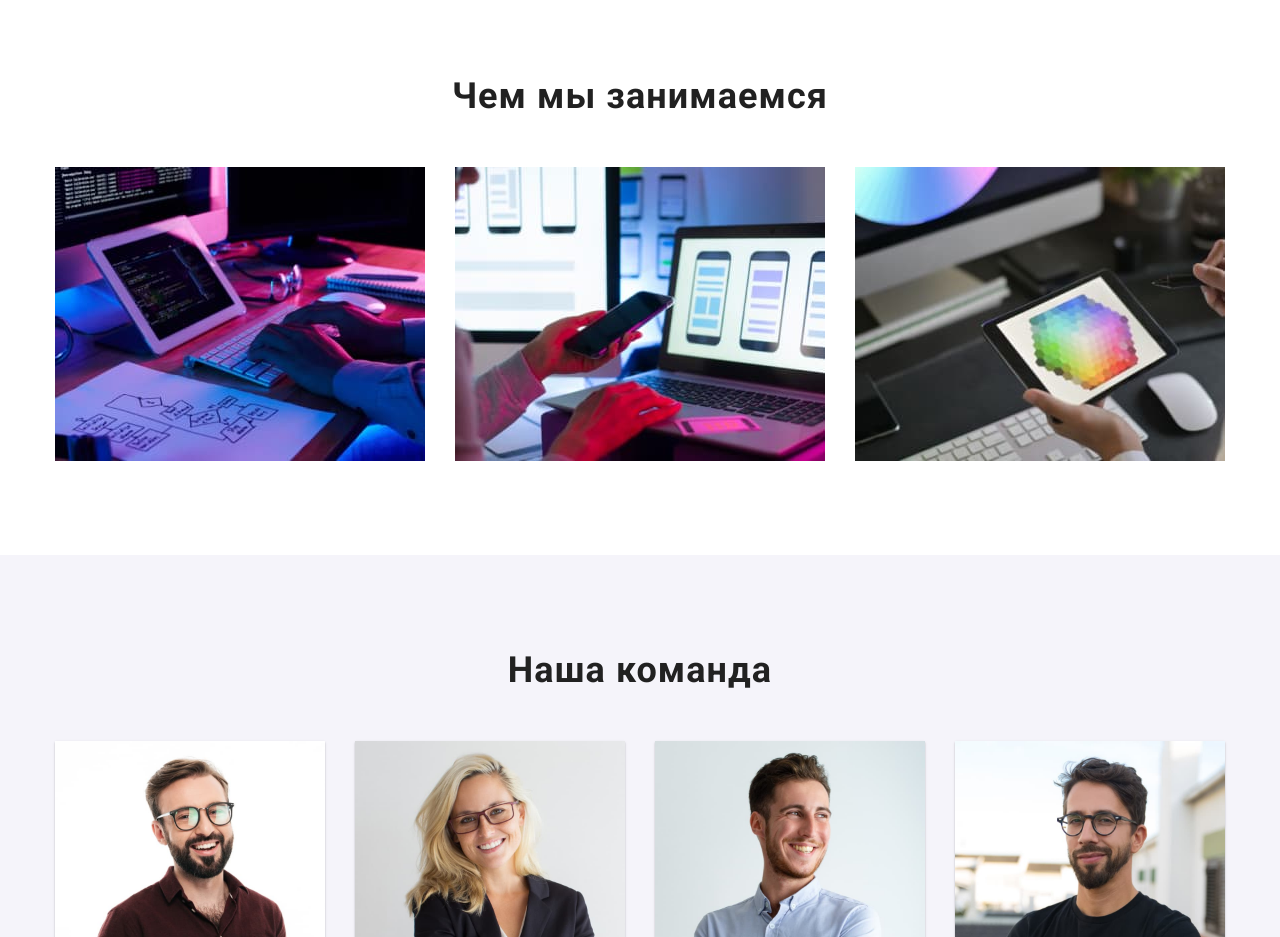
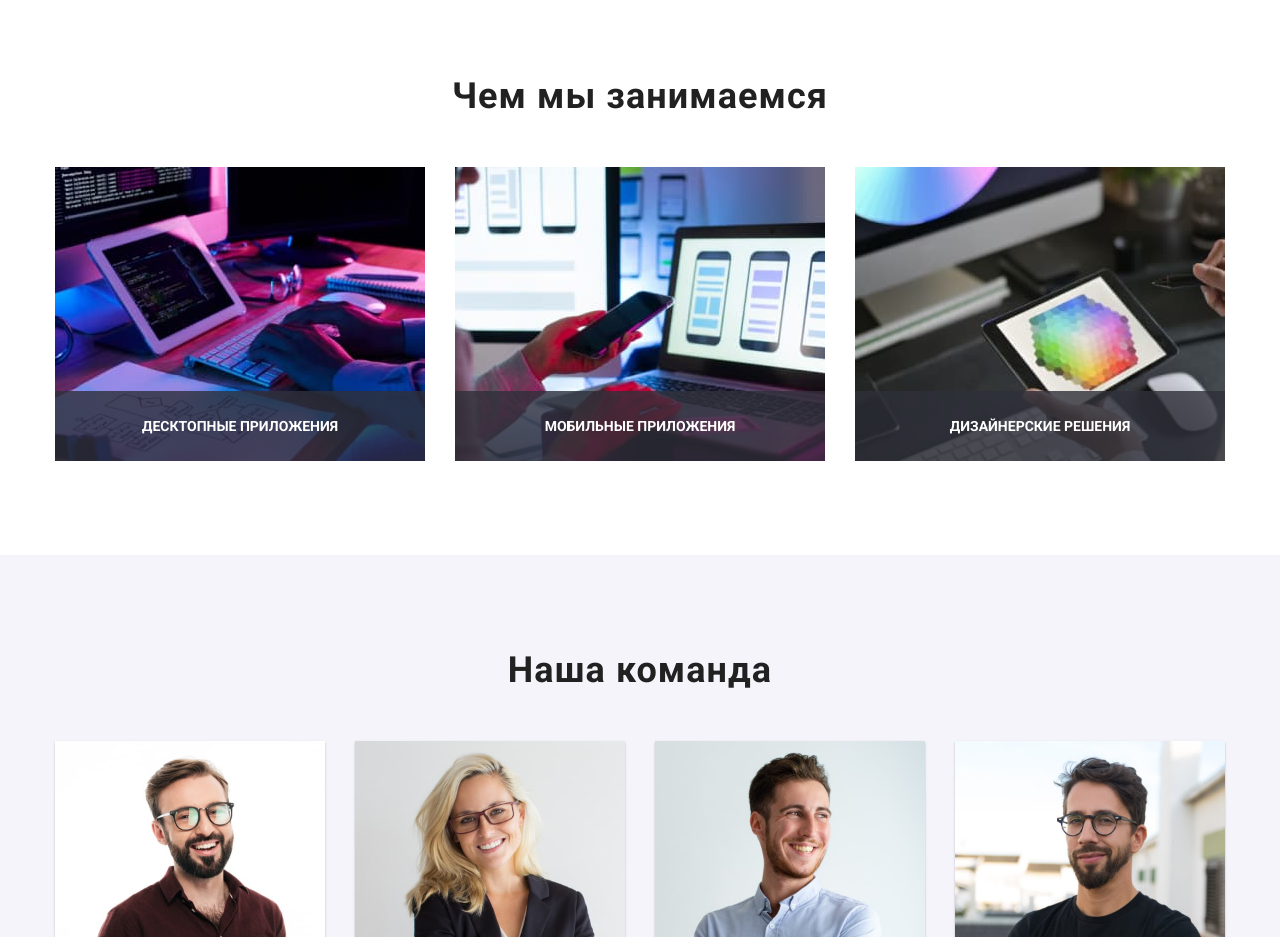
Before and after one commit to rudenko-vl/goit-markup-hw-05, a plain HTML site: page index.html in a window 1280 px wide. Shown: the part 1040-1977 px from the top of the page. Drawn offline with nearby package versions, Linux system fonts and the light colour scheme.

Commit message:
добавлены метки на фото в секции работ

```diff
--- a/css/styles.css
+++ b/css/styles.css
@@ -286,7 +286,24 @@ body {
   margin-left: var(--card-set-gap);
   margin-top: var(--card-set-gap);
 }
-
+.thumb-works {
+  position: relative;
+}
+.item-work > .label {
+  width: 370px;
+  height: 70px;
+  padding-top: 27px;
+  padding-bottom: 27px;
+  position: absolute;
+  bottom: 0;
+  font-weight: 700;
+  font-size: 14px;
+  text-align: center;
+  letter-spacing: 1.14;
+  text-transform: uppercase;
+  color: #ffffff;
+  background: rgba(47, 48, 58, 0.8);
+}
 /* ----------END OUR WORKS---------- */
 
 /* ----------TEAM---------- */
--- a/index.html
+++ b/index.html
@@ -120,6 +120,7 @@
         <div class="container">
           <h2 class="title-work">Чем мы занимаемся</h2>
           <ul class="list-work list">
+            <div class="thumb-works">
             <li class="item-work">
               <img
                 src="./images/what-are-we-doing/box_01.jpg"
@@ -127,7 +128,10 @@
                 width="370"
                 height="294"
               />
+              <p class="label">Десктопные приложения</p>
             </li>
+            </div>
+            <div class="thumb-works">
             <li class="item-work">
               <img
                 src="./images/what-are-we-doing/box_02.jpg"
@@ -135,7 +139,10 @@
                 width="370"
                 height="294"
               />
+              <p class="label">Мобильные приложения</p>
             </li>
+            </div>
+            <div class="thumb-works">
             <li class="item-work">
               <img
                 src="./images/what-are-we-doing/box_03.jpg"
@@ -143,7 +150,9 @@
                 width="370"
                 height="294"
               />
+              <p class="label">Дизайнерские решения</p>
             </li>
+            </div>
           </ul>
         </div>
       </section>
```
